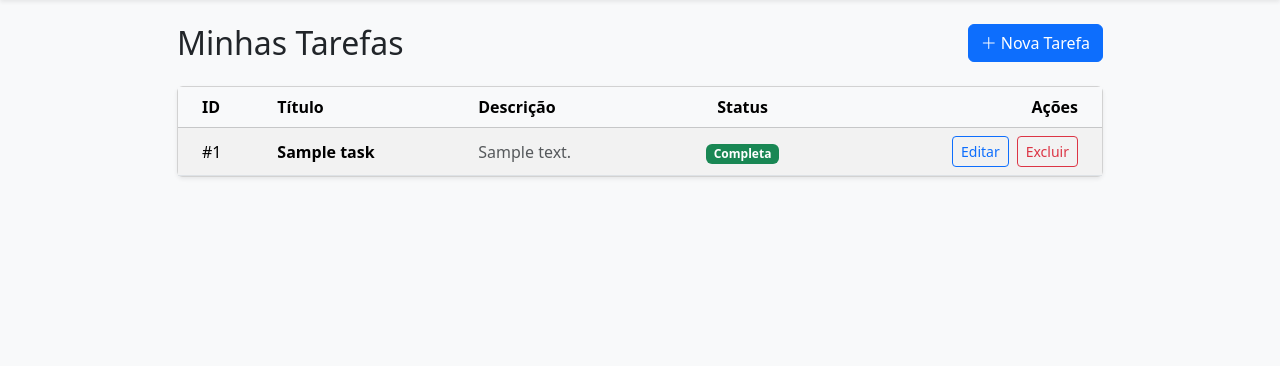
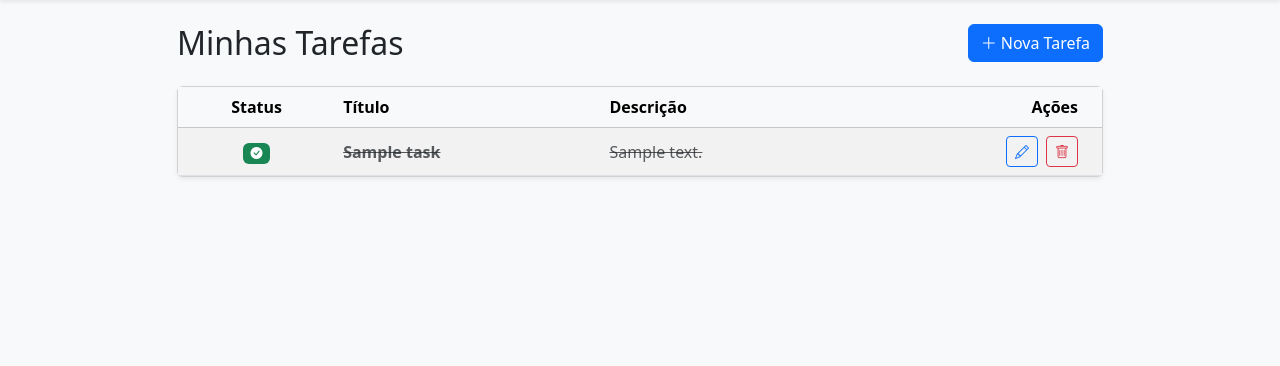
Before and after one commit to Luubriel/techflow-logistica-task-manager, a Django app: page / in a window 1280 px wide. Shown: the part 56-422 px from the top of the page. Run offline with Django 5.2, Linux system fonts and the light colour scheme; a user stored in the database is signed in; tables that the repository leaves empty hold one stand-in row (values such as "Sample post"); some libraries are stand-ins or nearby versions.

Commit message:
feat: improve style

```diff
--- a/tasks/templates/tasks/task_list.html
+++ b/tasks/templates/tasks/task_list.html
@@ -20,37 +20,46 @@
                         <table class="table table-hover table-striped mb-0">
                             <thead class="table-light">
                                 <tr>
-                                    <th scope="col" class="ps-4">ID</th>
+                                    <th scope="col" class="text-center">Status</th>
                                     <th scope="col">Título</th>
                                     <th scope="col">Descrição</th>
-                                    <th scope="col" class="text-center">Status</th>
                                     <th scope="col" class="text-end pe-4">Ações</th>
                                 </tr>
                             </thead>
                             <tbody>
                                 {% for task in tasks_list %}
                                 <tr>
-                                    <td class="ps-4 align-middle">#{{ task.id }}</td>
-                                    <td class="align-middle fw-bold">{{ task.title }}</td>
-                                    <td class="align-middle text-muted">{{ task.description|truncatechars:50 }}</td>
                                     <td class="align-middle text-center">
-                                        {% if task.completed %}
-                                            <span class="badge bg-success">Completa</span>
-                                        {% else %}
-                                            <span class="badge bg-warning text-dark">Pendente</span>
-                                        {% endif %}
+                                        <form method="post" action="{% url 'tasks:complete' task.id %}">
+                                            {% csrf_token %}
+                                            {% if task.completed %}
+                                                <button type="submit" class="btn badge bg-success border-0" title="Clique para reabrir esta tarefa">
+                                                    <i class="bi bi-check-circle-fill"></i> </button>
+                                            {% else %}
+                                                <button type="submit" class="btn badge bg-warning text-dark border-0" title="Clique para concluir esta tarefa">
+                                                    <i class="bi bi-circle"></i>
+                                                </button>
+                                            {% endif %}
+                                        </form>
                                     </td>
+
+                                    <td class="align-middle fw-bold {% if task.completed %}text-decoration-line-through text-muted{% endif %}">
+                                        {{ task.title }}
+                                    </td>
+
+                                    <td class="align-middle text-muted {% if task.completed %}text-decoration-line-through{% endif %}">
+                                        {{ task.description|truncatechars:50 }}
+                                    </td>
+
                                     <td class="align-middle text-end pe-4">
                                         <div class="d-flex justify-content-end gap-2">
                                             <a href="{% url 'tasks:update' task.id %}" class="btn btn-sm btn-outline-primary">
-                                                Editar
-                                            </a>
+                                                <i class="bi bi-pencil"></i> </a>
 
                                             <form method="post" action="{% url 'tasks:delete' task.id %}" onsubmit="return confirm('Tem certeza que deseja excluir esta tarefa?');">
                                                 {% csrf_token %}
                                                 <button type="submit" class="btn btn-sm btn-outline-danger">
-                                                    Excluir
-                                                </button>
+                                                    <i class="bi bi-trash"></i> </button>
                                             </form>
                                         </div>
                                     </td>
--- a/tasks/urls.py
+++ b/tasks/urls.py
@@ -9,4 +9,5 @@ urlpatterns = [
     path('add/', views.TaskCreateView.as_view(), name="add"),
     path('<int:pk>/update/', views.TaskUpdateView.as_view(), name="update"),
     path('<int:pk>/delete/', views.TaskDeleteView.as_view(), name="delete"),
+    path('complete/<int:pk>/', views.TaskCompleteView.as_view(), name='complete'),
 ]
--- a/tasks/views.py
+++ b/tasks/views.py
@@ -1,4 +1,4 @@
-from django.shortcuts import render
+from django.shortcuts import render, get_object_or_404, redirect
 from django.contrib.auth.decorators import login_required
 from django.contrib.auth.mixins import LoginRequiredMixin
 from django.views import View
@@ -42,3 +42,10 @@ class TaskDeleteView(TaskBaseView, DeleteView):
     def form_valid(self, form):
         messages.success(self.request, "A tarefa foi excluída com sucesso.")
         return super().form_valid(form)
+
+class TaskCompleteView(LoginRequiredMixin, View):
+    def post(self, request, pk):
+        task = get_object_or_404(Task, pk=pk, user=request.user)
+        task.completed = not task.completed
+        task.save()
+        return redirect('tasks:all')
```
